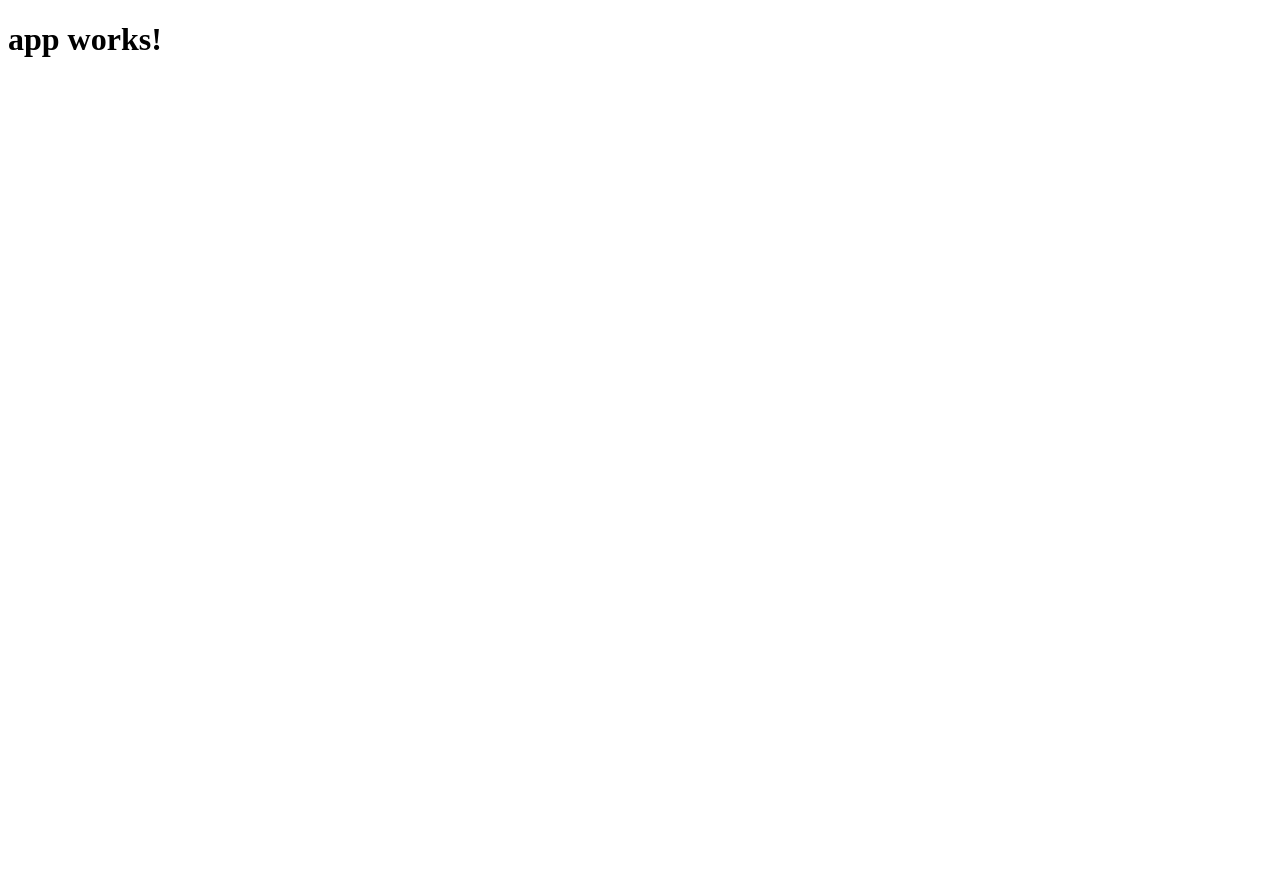
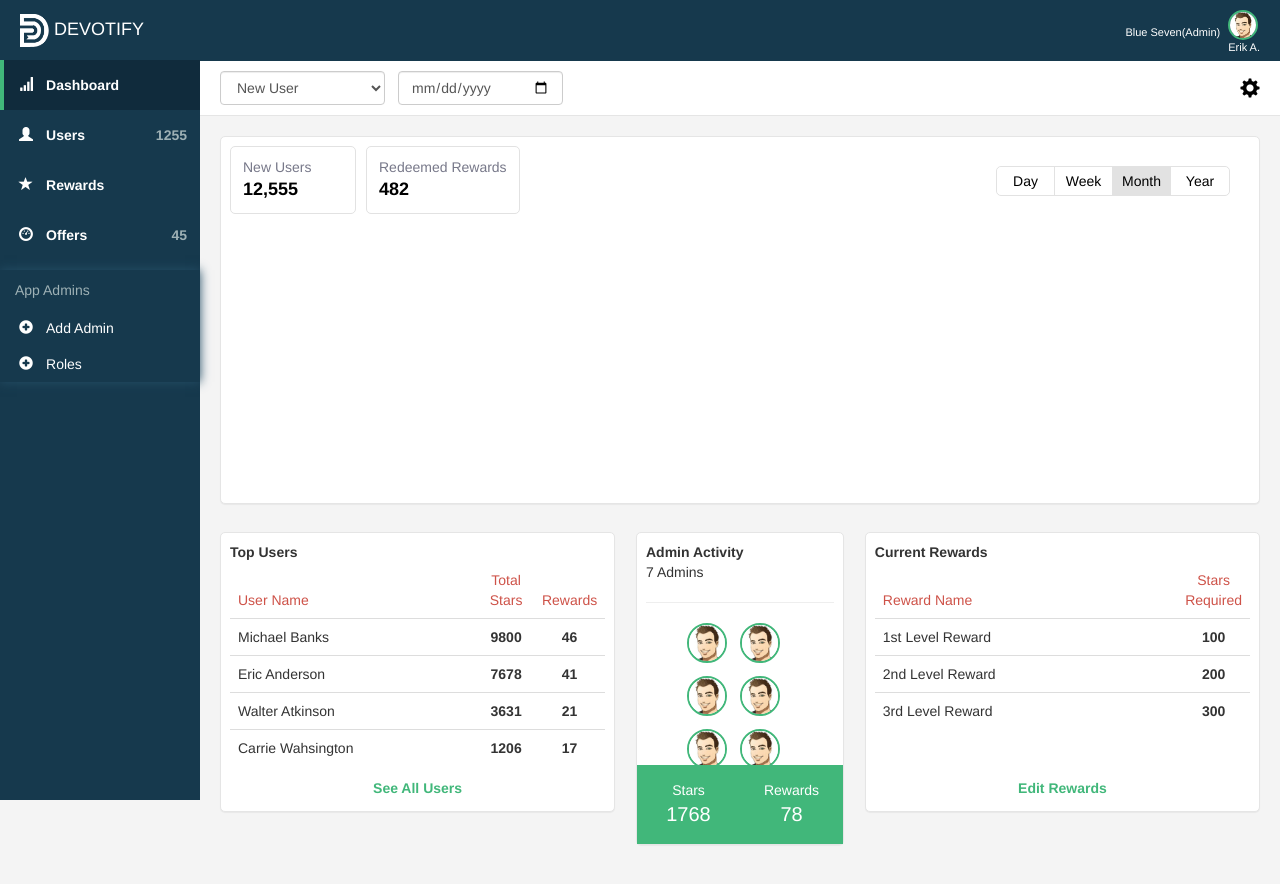
Before and after one commit to webmania2014/Devotify_Dashboard_App, an Angular app: page /dashboard in a window 1280 px wide. Before the commit the page ends 800 px from the top, so only its background shows below. Built offline with nearby package versions, Linux system fonts and the light colour scheme.

Commit message:
finish app structure

```diff
--- a/src/app/app.component.html
+++ b/src/app/app.component.html
@@ -1,3 +1,3 @@
-<h1>
-  {{title}}
-</h1>
+<devotify-header></devotify-header>
+<devotify-sidebar></devotify-sidebar>
+<devotify-mainview></devotify-mainview>
--- a/src/app/component/dashboard/dashboard.component.html
+++ b/src/app/component/dashboard/dashboard.component.html
@@ -30,7 +30,7 @@
       </div>
     </div>
     <div class="chart-body">
-      <chart [options]="options"></chart>
+      <!--chart [options]="options"></chart-->
     </div>
   </div>
   <div class="sati-wrapper">
--- a/src/index.html
+++ b/src/index.html
@@ -6,6 +6,7 @@
   <base href="/">
 
   <meta name="viewport" content="width=device-width, initial-scale=1">
+  <link href="https://maxcdn.bootstrapcdn.com/bootstrap/3.3.7/css/bootstrap.min.css" rel="stylesheet">
   <link rel="icon" type="image/x-icon" href="favicon.ico">
 </head>
 <body>
--- a/src/styles.css
+++ b/src/styles.css
@@ -1 +1,25 @@
 /* You can add global styles to this file, and also import other style files */
+html {
+  height: 100%;
+}
+
+body {
+  padding: 0;
+  margin: 0;
+  background: #f4f4f4;
+  height: 100%;
+  min-height: 100%;
+}
+
+h1 {
+  color: #369;
+  font-family: Arial, Helvetica, sans-serif;
+  font-size: 250%;
+}
+
+.vertical-middle {
+  display: -webkit-flex;
+  display: flex;
+  -webkit-align-items: center;
+  align-items: center;
+}
```
Also changed, not shown: src/assets/img/avatar.jpg (added), src/assets/img/logo.png (added).
